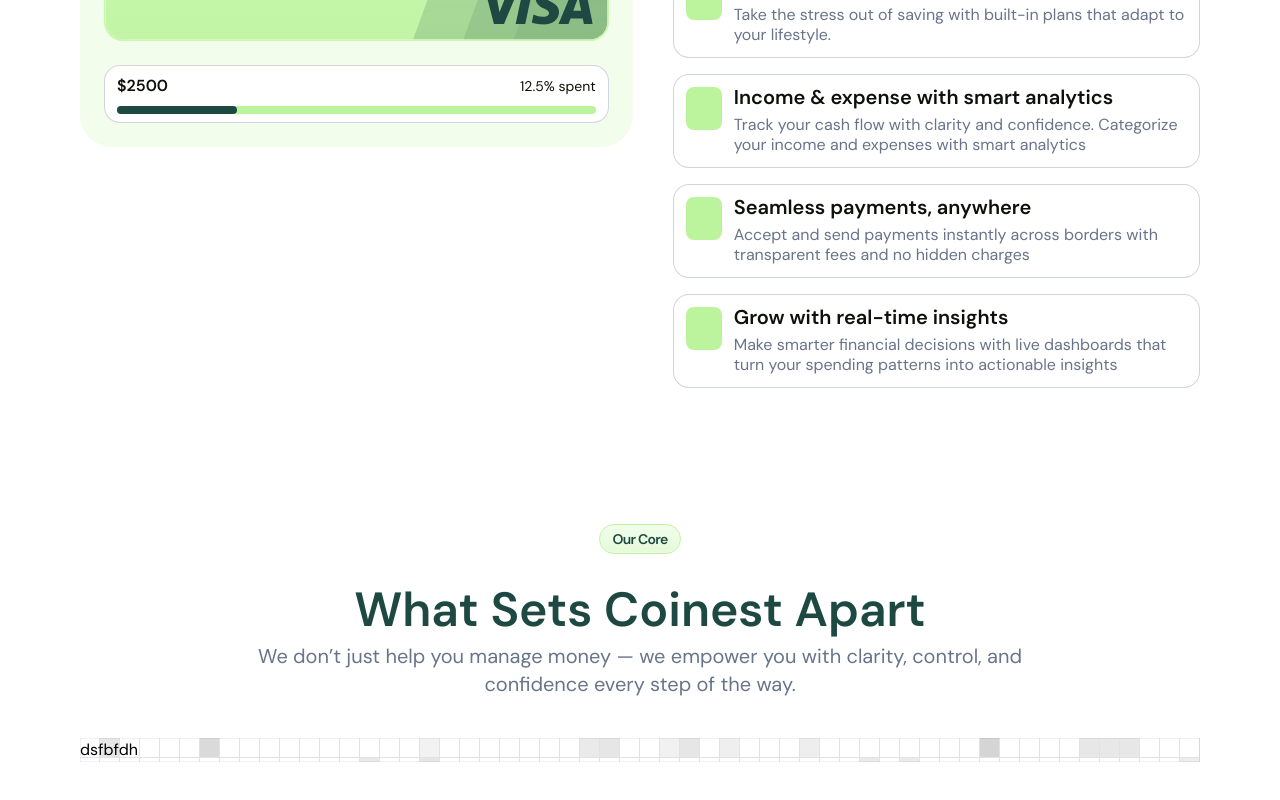
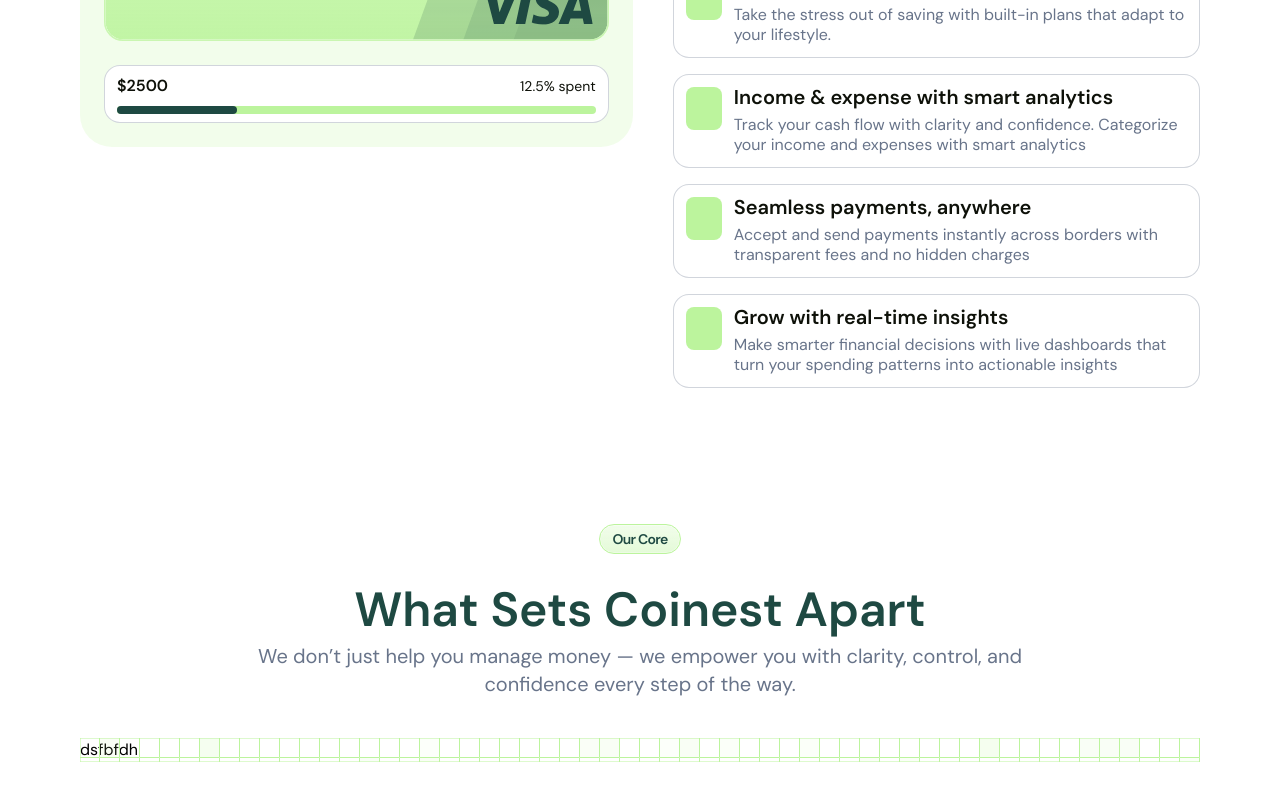
Before and after one commit to azharzisan/coinest-ui, a React (Vite) app: page / in a window 1280 px wide. Shown: the part 1644-2444 px from the top of the page. Built offline with nearby package versions, Linux system fonts and the light colour scheme; some icons are missing.

Commit message:
fixes in color

```diff
--- a/src/components/ui/animated-grid-pattern.jsx
+++ b/src/components/ui/animated-grid-pattern.jsx
@@ -94,7 +94,7 @@
       ref={containerRef}
       aria-hidden="true"
       className={cn(
-        "pointer-events-none absolute inset-0 h-full w-full fill-gray-400/30 stroke-gray-400/30",
+        "pointer-events-none absolute inset-0 h-full w-full fill-secondary stroke-secondary",
         className
       )}
       {...props}>
@@ -131,7 +131,7 @@
             height={height - 1}
             x={squareX * width + 1}
             y={squareY * height + 1}
-            fill="currentColor"
+            fill="var(--color-secondary)"
             strokeWidth="0" />
         ))}
       </svg>
```
